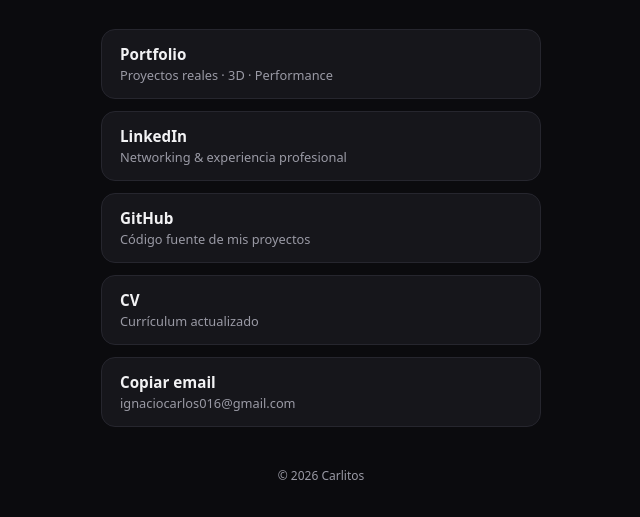
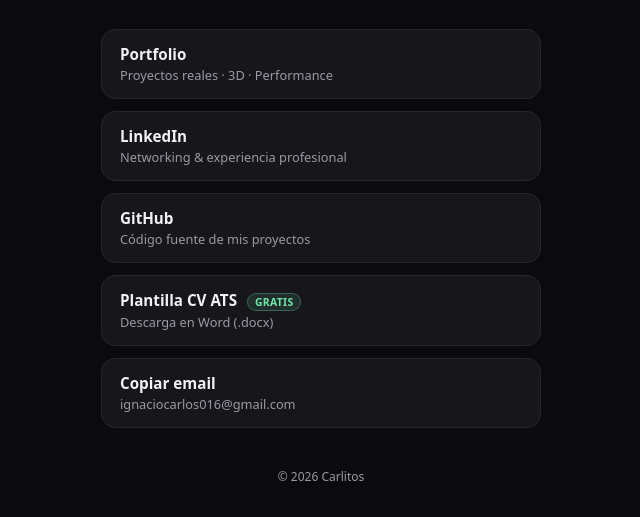
Before and after one commit to CarlosCabelloTroncoso/portfolio-links, a website built with Vite: page index.html in a window 1280 px wide. Shown: the part 293-810 px from the top of the page, without its empty margins (319-959 px from the left). Built offline with nearby package versions, Linux system fonts and the light colour scheme.

Commit message:
feat(cv): replace broken CV link with free ATS template
The CV card pointed to /cv.pdf, a file that never existed in
public/ (404). Replaced it with a downloadable ATS-optimized
CV template, labeled as free with a small "Gratis" badge.

```diff
--- a/index.html
+++ b/index.html
@@ -49,9 +49,9 @@
           <span class="link-sub">Código fuente de mis proyectos</span>
         </a>
 
-        <a class="link-card" href="/cv.pdf" target="_blank" rel="noopener noreferrer">
-          <span class="link-title">CV</span>
-          <span class="link-sub">Currículum actualizado</span>
+        <a class="link-card" href="/plantilla-cv-ats.docx" download="Plantilla-CV-ATS-Carlos-Cabello.docx">
+          <span class="link-title">Plantilla CV ATS <span class="badge-free">Gratis</span></span>
+          <span class="link-sub">Descarga en Word (.docx)</span>
         </a>
 
         <button class="link-card link-card-button" id="copy-email" type="button">
--- a/src/style.css
+++ b/src/style.css
@@ -105,6 +105,21 @@ body {
   font-weight: 600;
 }
 
+.badge-free {
+  display: inline-block;
+  margin-left: 6px;
+  padding: 1px 7px;
+  font-size: 0.65rem;
+  font-weight: 700;
+  text-transform: uppercase;
+  letter-spacing: 0.03em;
+  color: #6ee7a8;
+  background: rgba(110, 231, 168, 0.12);
+  border: 1px solid rgba(110, 231, 168, 0.3);
+  border-radius: 999px;
+  vertical-align: middle;
+}
+
 .link-sub {
   font-size: 0.8rem;
   color: var(--text-dim);
```
Also changed, not shown: 1 other file.
